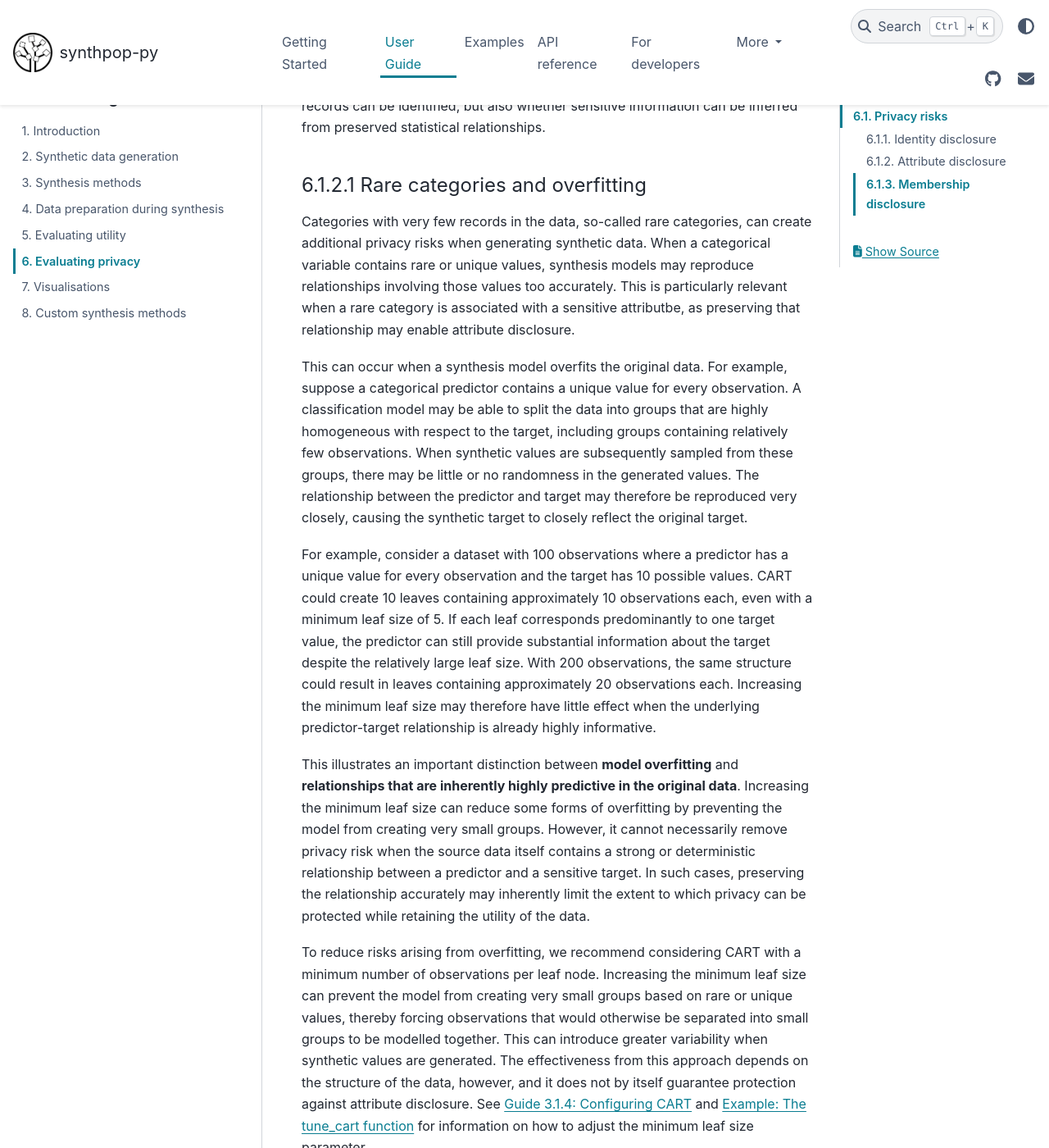
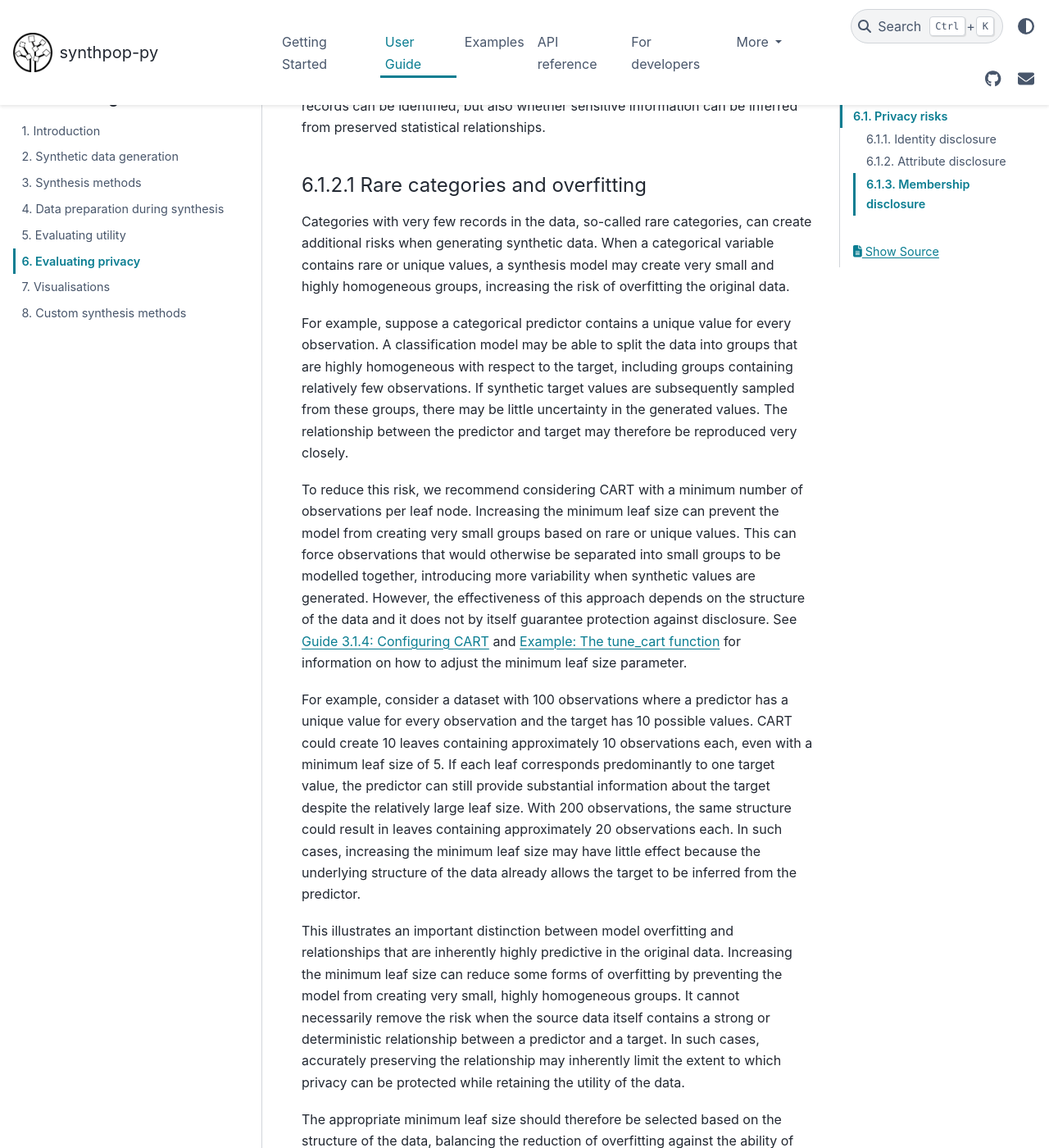
Before and after one commit to duonl/synthpop-py, a Sphinx documentation site: the page built from docs/source/user_guides/6_evaluating_privacy.md, in a window 1280 px wide and 1400 px high, scrolled down 2458 px. Shown: the whole window at 82% size. Built offline with Sphinx 7.4.7 and the PyData theme 0.15.4, drawn with Linux system fonts in a browser that asks for light colours; some of the changed text lies outside the part shown.

Commit message:
split into two sections for better readability

```diff
--- a/docs/source/user_guides/6_evaluating_privacy.md
+++ b/docs/source/user_guides/6_evaluating_privacy.md
@@ -53,33 +53,42 @@ Preventing attribute disclosure requires considering not only whether individual
 
 #### 6.1.2.1 Rare categories and overfitting
 
-Categories with very few records in the data, so-called rare categories, can create additional privacy risks when generating synthetic data. When a categorical variable contains rare or unique values, synthesis models may reproduce relationships involving those values too accurately. This is particularly relevant when a rare category is associated with a sensitive attributbe, as preserving that relationship may enable attribute disclosure.
+Categories with very few records in the data, so-called rare categories, can create additional risks when generating synthetic data. When a categorical variable contains rare or unique values, a synthesis model may create very small and highly homogeneous groups, increasing the risk of overfitting the original data.
 
-This can occur when a synthesis model overfits the original data. For example, suppose a categorical predictor contains a unique value for every observation. A classification model may be able to split the data into groups that are highly homogeneous with respect to the target, including groups containing relatively few observations. When synthetic values are subsequently sampled from these groups, there may be little or no randomness in the generated values. The relationship between the predictor and target may therefore be reproduced very closely, causing the synthetic target to closely reflect the original target.
+For example, suppose a categorical predictor contains a unique value for every observation. A classification model may be able to split the data into groups that are highly homogeneous with respect to the target, including groups containing relatively few observations. If synthetic target values are subsequently sampled from these groups, there may be little uncertainty in the generated values. The relationship between the predictor and target may therefore be reproduced very closely.
 
-For example, consider a dataset with 100 observations where a predictor has a unique value for every observation and the target has 10 possible values. CART could create 10 leaves containing approximately 10 observations each, even with a minimum leaf size of 5. If each leaf corresponds predominantly to one target value, the predictor can still provide substantial information about the target despite the relatively large leaf size. With 200 observations, the same structure could result in leaves containing approximately 20 observations each. Increasing the minimum leaf size may therefore have little effect when the underlying predictor-target relationship is already highly informative.
+To reduce this risk, we recommend considering CART with a minimum number of observations per leaf node. Increasing the minimum leaf size can prevent the model from creating very small groups based on rare or unique values. This can force observations that would otherwise be separated into small groups to be modelled together, introducing more variability when synthetic values are generated. However, the effectiveness of this approach depends on the structure of the data and it does not by itself guarantee protection against disclosure. See {ref}`Guide 3.1.4: Configuring CART <314-configuring-cart>`  and [Example: The tune_cart function](../examples/tune_cart_function.md) for information on how to adjust the minimum leaf size parameter.
 
-This illustrates an important distinction between **model overfitting** and **relationships that are inherently highly predictive in the original data**. Increasing the minimum leaf size can reduce some forms of overfitting by preventing the model from creating very small groups. However, it cannot necessarily remove privacy risk when the source data itself contains a strong or deterministic relationship between a predictor and a sensitive target. In such cases, preserving the relationship accurately may inherently limit the extent to which privacy can be protected while retaining the utility of the data.
+For example, consider a dataset with 100 observations where a predictor has a unique value for every observation and the target has 10 possible values. CART could create 10 leaves containing approximately 10 observations each, even with a minimum leaf size of 5. If each leaf corresponds predominantly to one target value, the predictor can still provide substantial information about the target despite the relatively large leaf size. With 200 observations, the same structure could result in leaves containing approximately 20 observations each. In such cases, increasing the minimum leaf size may have little effect because the underlying structure of the data already allows the target to be inferred from the predictor.
 
-To reduce risks arising from overfitting, we recommend considering CART with a minimum number of observations per leaf node. Increasing the minimum leaf size can prevent the model from creating very small groups based on rare or unique values, thereby forcing observations that would otherwise be separated into small groups to be modelled together. This can introduce greater variability when synthetic values are generated. The effectiveness from this approach depends on the structure of the data, however, and it does not by itself guarantee protection against attribute disclosure. See {ref}`Guide 3.1.4: Configuring CART <314-configuring-cart>`  and [Example: The tune_cart function](../examples/tune_cart_function.md) for information on how to adjust the minimum leaf size parameter.
+This illustrates an important distinction between model overfitting and relationships that are inherently highly predictive in the original data. Increasing the minimum leaf size can reduce some forms of overfitting by preventing the model from creating very small, highly homogeneous groups. It cannot necessarily remove the risk when the source data itself contains a strong or deterministic relationship between a predictor and a target. In such cases, accurately preserving the relationship may inherently limit the extent to which privacy can be protected while retaining the utility of the data.
 
-The effect of increasing the minimum leaf size is generally greater in datasets where categorical predictors contain repeated values and relationships between predictors and sensitive attributes are not deterministic. In these circumstances, a larger leaf size can combine observations that would otherwise form small, highly homogeneous groups, reducing the extent to which the synthesis model can reproduce relationships for rare categories. The appropriate value should therefore be selected based on the structure of the data, balancing privacy protection against the ability of the model to preserve meaningful relationships.
+The appropriate minimum leaf size should therefore be selected based on the structure of the data, balancing the reduction of overfitting against the ability of the model to preserve meaningful relationships. In datasets with repeated and non-unique predictor values, increasing the minimum leaf size may be more effective because it can combine observations that would otherwise form small groups. In contrast, where a predictor is highly informative about the target regardless of the model configuration, adjusting the leaf size may provide limited additional protection.
 
-Rare categories are particularly important when they identify small groups of individuals. For example, suppose a categorical variable identifies a small group and another variable describes a sensitive characteristic of individuals in that group. If the synthesis model learns a highly deterministic relationship between the two variables, the synthetic data may reproduce that relationship even though the individual records themselves are not directly copied. A person with external knowledge about the group could then use the synthetic data to infer the sensitive characteristic of members of that group. This is a form of attribute disclosure.
+The potential privacy consequences of preserving such relationships are discussed in the next section.
 
-More generally, the risk of attribute disclosure can be increased by:
+#### 6.1.2.2. Rare groups and attribute disclosure
 
+The preservation of relationships involving rare or small groups can create a risk of attribute disclosure, particularly where those relationships involve sensitive attributes. Attribute disclosure occurs when information in the synthetic data allows a third party to infer a sensitive attribute about an individual or a small group, even if the individual's original record has not been directly reproduced.
+
+For example, consider a dataset containing a categorical variable that identifies a small group and a variable describing a sensitive characteristic of individuals in that group. If the synthesis model preserves a strong relationship between the group identifier and the sensitive attribute, a person with external knowledge about the group may be able to use the synthetic data to infer the sensitive characteristic of its members.
+
+The risk is particularly relevant where a rare category corresponds to a group with little variation in the sensitive attribute. If nearly all individuals in the group have the same sensitive characteristic, accurately preserving the relationship between the category and the sensitive attribute may reveal that characteristic with relatively little uncertainty. The same issue can arise where a quasi-identifier is highly predictive of a sensitive attribute, even when the category itself is not rare.
+
+The risk of attribute disclosure can therefore be increased by:
 * categorical variables with many rare or unique categories;
 * small subgroups with little variation in sensitive attributes;
 * strong or deterministic relationships between quasi-identifiers and sensitive variables;
 * synthesis models that overfit small groups; and
 * synthesis methods that reproduce original relationships with little or no added uncertainty.
 
-The presence and characteristics of rare categories should therefore be carefully assessed. In particular, users should examine whether small or rare groups are represented in the synthetic data and whether sensitive attributes associated with those groups are preserved in a way that could increase disclosure risk. Where a predictor is highly informative about a sensitive attribute, users should consider whether preserving that relationship is compatible with the intended privacy protection.
+These risks should be considered separately from the risk of directly reproducing individual records. A synthesis model does not need to copy an original record for the synthetic data to reveal sensitive information. If the model preserves a relationship between a quasi-identifier and a sensitive attribute too accurately, the relationship itself may provide sufficient information for inference.
 
-This risk is not specific to any particular synthesis method. It depends on the interaction between the characteristics of the original data, the synthesis model, and the specific synthesis configuration. A model that captures common categories well may still overfit rare categories or small subgroups. Conversely, increasing model constraints may reduce overfitting without eliminating disclosure risks arising from relationships that are already strongly present in the source data.
+The risk is therefore dependent on the interaction between the characteristics of the original data, the synthesis model, and the specific synthesis configuration. A model that captures common categories well may still preserve relationships within rare categories too accurately. Conversely, reducing overfitting through model constraints may reduce some risks without eliminating disclosure risks arising from relationships that are already strongly present in the source data.
 
-A synthetic dataset should therefore not be assumed to provide strong privacy protection simply because individual records are not explicitly copied. Privacy evaluation should also consider whether the synthesis process has preserved relationships within rare groups in a way that could enable inference of sensitive information.
+Users should therefore assess whether rare or small groups are represented in the synthetic data and whether sensitive attributes associated with those groups are preserved in a way that could increase disclosure risk. Particular attention should be given to groups that are identifiable using information reasonably available to a potential data recipient.
+
+A synthetic dataset should therefore not be assumed to provide strong privacy protection simply because individual records are not explicitly copied. Privacy evaluation should also consider whether relationships within rare groups, or between quasi-identifiers and sensitive attributes more generally, have been preserved in a way that could enable inference of sensitive information.
 
 For a worked example demonstrating how rare or unique categories can cause a synthesis model to overfit and reproduce sensitive attributes, see [Example: Risk of privacy loss due to rare categories](../examples/rare_categories.md).
 
```
